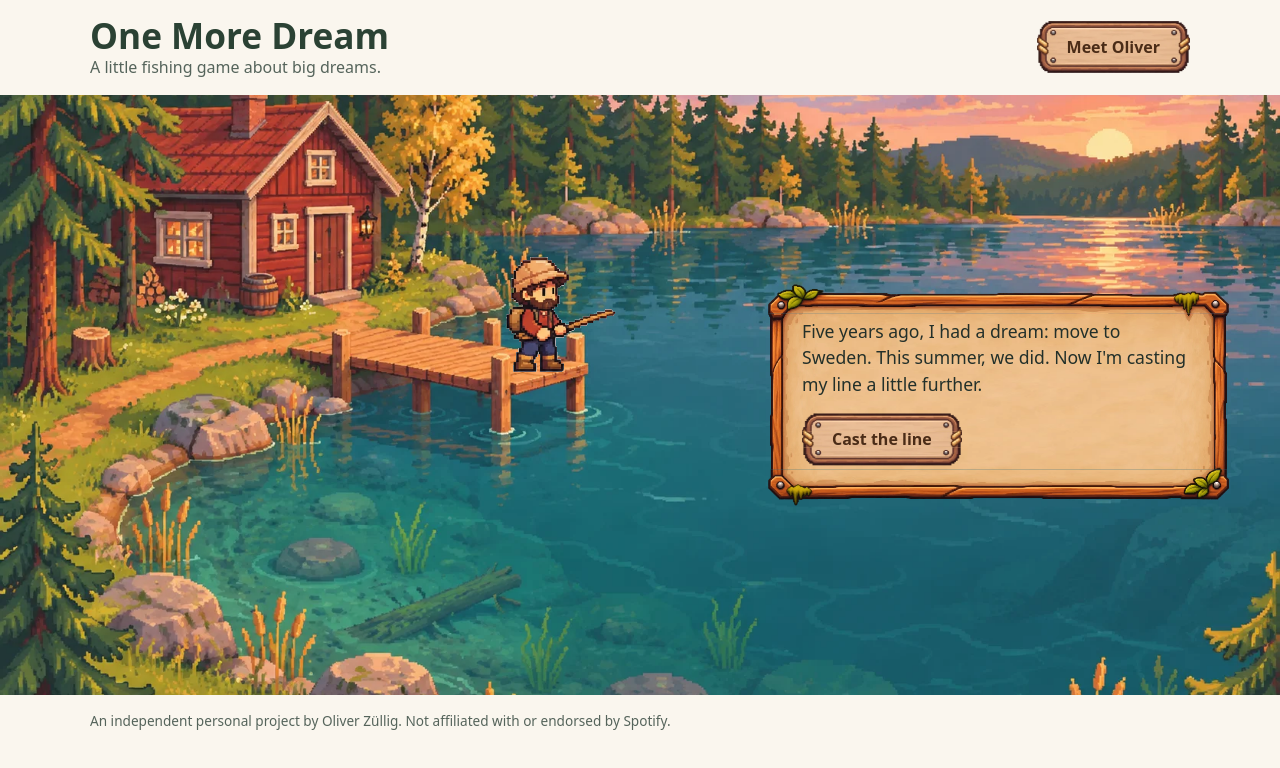
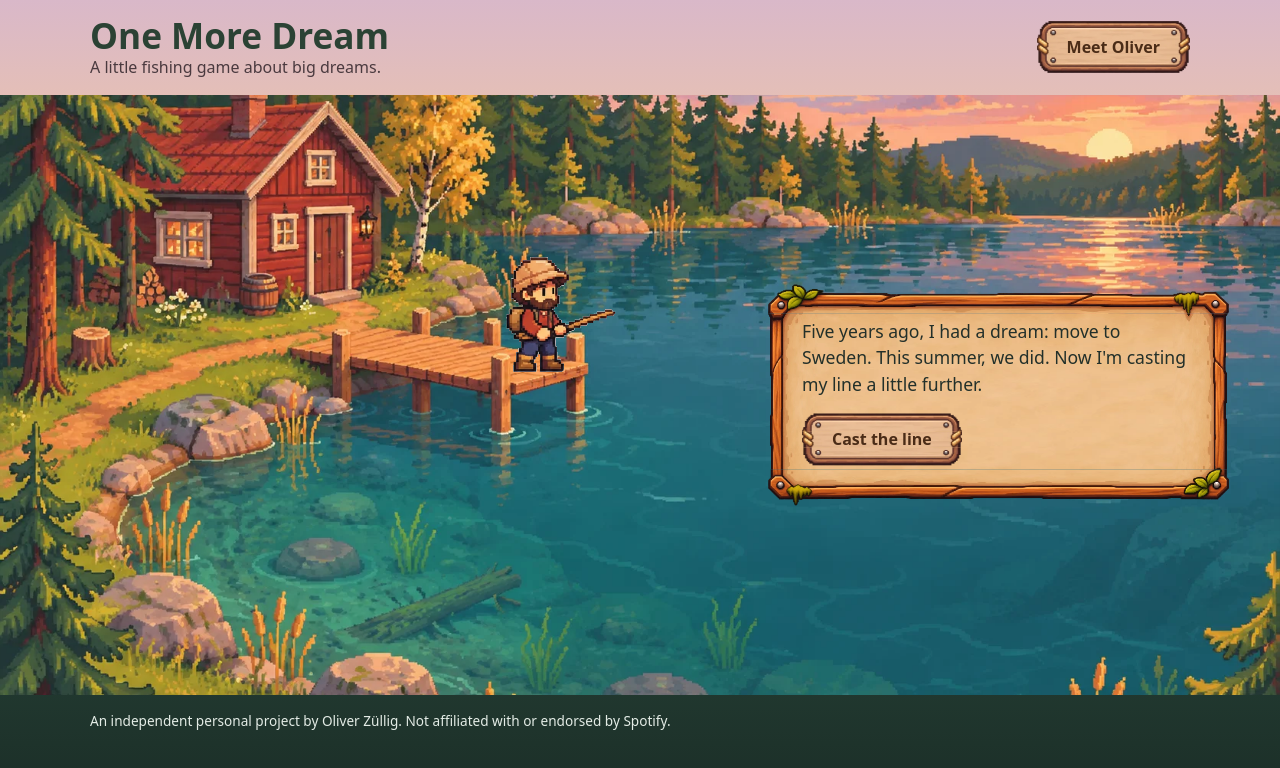
Before and after one commit to oliver-zuellig/one-more-dream, a React (Vite) app: page / in a window 1280 px wide. Shown: the top 768 px of the page. Built offline with nearby package versions, Linux system fonts and the light colour scheme.

Commit message:
Colour the page like the scene (#18)
The white page around the stage becomes a gradient: dusk and sunset
above the scene, dark forest below it. Subtitle and footer colours are
adjusted to keep contrast above 5.9:1.

```diff
--- a/src/styles/global.css
+++ b/src/styles/global.css
@@ -12,6 +12,10 @@
   --color-accent: #b5443b;
   --color-sun: #f2d27a;
   --color-wood-ink: #4a2c17;
+  --color-dusk: #d9b8c9;
+  --color-sunset: #f0c6a4;
+  --color-night-forest: #1b2e27;
+  --color-footer: #e4ece6;
   --radius: 12px;
   --tap-size: 44px;
 
@@ -35,7 +39,7 @@
 body {
   margin: 0;
   min-width: 320px;
-  background: var(--color-paper);
+  background: var(--color-night-forest);
 }
 
 h1,
@@ -56,10 +60,18 @@ p {
   border: 0;
 }
 
+/* Page in the colours of the scene: sunset sky above it, dark forest below. */
 .app {
   display: flex;
   flex-direction: column;
   min-height: 100vh;
+  background: linear-gradient(
+    to bottom,
+    var(--color-dusk) 0,
+    var(--color-sunset) 25%,
+    #2c4a3e 60%,
+    var(--color-night-forest) 100%
+  );
   padding: 16px 0;
   gap: 16px;
 }
@@ -87,7 +99,7 @@ p {
 }
 
 .site-header__subtitle {
-  color: var(--color-muted);
+  color: #4a3a3f;
 }
 
 /* Buttons: the owner's wooden plank, stretched as a 9-slice so the rope and bolts stay sharp. */
@@ -270,7 +282,7 @@ p {
 /* Footer */
 
 .site-footer {
-  color: var(--color-muted);
+  color: var(--color-footer);
   font-size: 0.85rem;
 }
 
```
